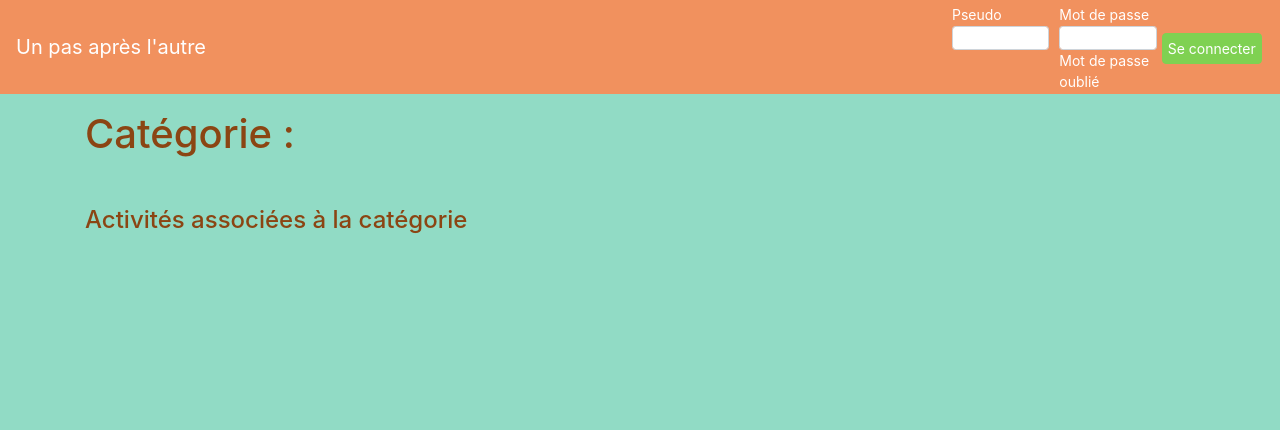
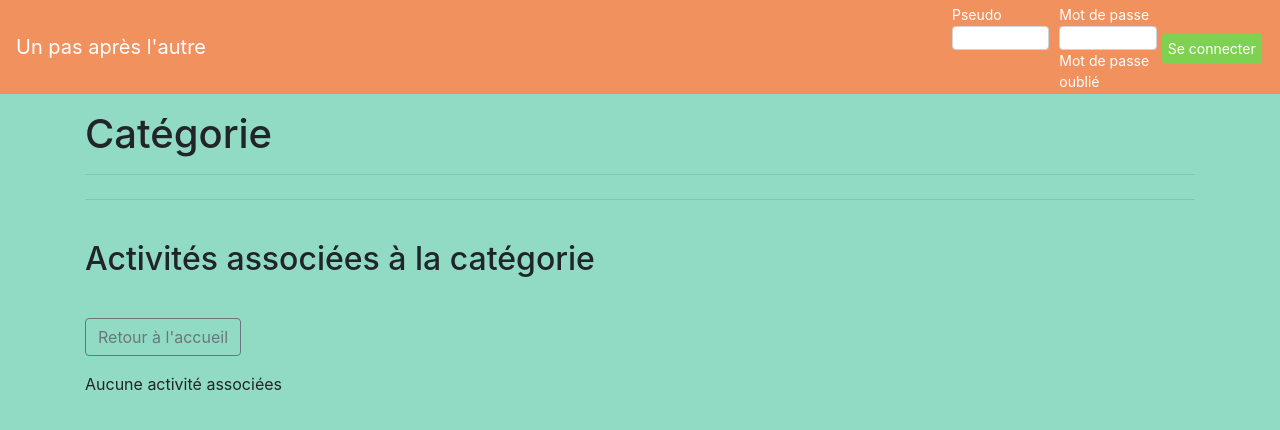
Before and after one commit to Supaishichikin/Projet_Symphony, a Symfony app: template templates/category/index.html.twig in a window 1280 px wide. Shown: the top 430 px of the page. Run offline with Twig, Linux system fonts and the light colour scheme; the template is opened without the code that fills it, so the values that code supplies are empty; some libraries are stand-ins or nearby versions.

Commit message:
création feuille de style admin, du template base admin, access/category, admin/category/edit, admin/achievement/edit

```diff
--- a/public/style/style.css
+++ b/public/style/style.css
@@ -46,15 +46,24 @@ body {
 }
 
 
-/*Admin*/
-/*Gestion Activité*/
-.btn-edit-admin{
-    background-color: #222222 !important;
-    color: #FFFFFF !important;
-}
-
 /*Achievement index*/
 .border-card{
     padding: 4px;
     border:  4px solid ;
 }
+
+/*access/category/id*/
+hr{
+    clear: both;
+}
+.h2-category{
+    margin-top: 40px;
+    margin-bottom: 40px;
+}
+.img-category{
+    float: left;
+}
+.category-description{
+    color: #B0413E;
+    font-style: italic;
+}
--- a/src/Controller/Admin/CategoryController.php
+++ b/src/Controller/Admin/CategoryController.php
@@ -38,6 +38,8 @@ CategoryController extends AbstractController
     public function edit(Request $request, EntityManagerInterface $manager, $id)
     {
 
+        $currentUser = $this->getUser();
+
         if(is_null($id)){
             $category = new Category();
         }else{// modification
@@ -71,7 +73,8 @@ CategoryController extends AbstractController
         return $this->render(
             'Admin/category/edit.html.twig',
             [
-                'form' => $form->createView()
+                'form' => $form->createView(),
+                'user' => $currentUser
             ]
 
         );
--- a/templates/Admin/achievement/index.html.twig
+++ b/templates/Admin/achievement/index.html.twig
@@ -1,4 +1,4 @@
-{% extends 'base.html.twig' %}
+{% extends 'Admin/base.html.twig' %}
 
 {% block title %}Gestion articles - {{ parent() }}{% endblock %}
 
--- /dev/null
+++ b/templates/Admin/base.html.twig
@@ -0,0 +1,6 @@
+{% extends 'base.html.twig' %}
+
+{% block stylesheets %}
+    {{ parent() }}
+    <link rel="stylesheet" href="{{ asset('style/admin.css') }}">
+{% endblock %}
--- a/templates/Admin/category/index.html.twig
+++ b/templates/Admin/category/index.html.twig
@@ -1,4 +1,4 @@
-{% extends 'base.html.twig' %}
+{% extends 'Admin/base.html.twig' %}
 
 {% block title %}Gestion catégories - {{ parent() }}{% endblock %}
 
--- a/templates/base.html.twig
+++ b/templates/base.html.twig
@@ -4,8 +4,8 @@
         <meta charset="UTF-8">
         <title>{% block title %}Un pas après l'autre{% endblock %}</title>
         {% block stylesheets %}
+            <link rel="stylesheet" href="https://stackpath.bootstrapcdn.com/bootstrap/4.4.1/css/bootstrap.min.css" integrity="sha384-Vkoo8x4CGsO3+Hhxv8T/Q5PaXtkKtu6ug5TOeNV6gBiFeWPGFN9MuhOf23Q9Ifjh" crossorigin="anonymous">
             <link rel="stylesheet" href="{{ asset('style/style.css') }}">
-            <link rel="stylesheet" href="https://stackpath.bootstrapcdn.com/bootstrap/4.4.1/css/bootstrap.min.css" integrity="sha384-Vkoo8x4CGsO3+Hhxv8T/Q5PaXtkKtu6ug5TOeNV6gBiFeWPGFN9MuhOf23Q9Ifjh" crossorigin="anonymous">
         {% endblock %}
     </head>
     <body>
--- a/templates/category/index.html.twig
+++ b/templates/category/index.html.twig
@@ -3,18 +3,43 @@
 {% block title %}{{ category.name ~ ' - ' ~ parent() }}{% endblock %}
 
 {% block body %}
-    <h1 style="color:saddlebrown;">Catégorie :</h1>
-    <strong class="mb-2 mt-2" style="font-size: 30px;">{{ category.name }}</strong>
+    <h1>Catégorie {{ category.name }}</h1>
+
+    <hr>
+
+
 
     {% if category.description is not null %}
-        <h4 style="color: saddlebrown;" class="mt-5">Description de la Catégorie :</h4>
-        <p class="mt-2">{{ category.description }}</p>
+            <h2  class="h2-category">Description de la Catégorie </h2>
+                <img class="img-thumbnail img-category mr-2" src="http://via.placeholder.com/300x150" alt="">
+                <p class="pt-3">
+
+                        <strong class="category-description">{{ category.description }}</strong> <br><br>
+                        Lorem ipsum dolor sit
+                        amet,consectetur adipisicing elit. Ad aut consequatur, deleniti dolorem eius, et fuga, fugit
+                        harumhic molestiasnostrum praesentium provident quia quod vel? Eos laboriosam quisquam quod.
+                        Atqueaut doloribus, incidunt itaque possimus quidem! A animi assumenda atque dignissimos
+                        distinctio eaque fuga,itaque nisi, odit perferendis quibusdam tempore! Eius omnis provident
+                        ratione vero. Consectetur id maioresvelit.Deleniti dolorum ducimus eaque, ex
+                        expedita magnam mollitia necessitatibus quaerat quasqui sed vero. Aut commodi eius
+                        exercitationem laboriosam magni porro repellat! Amet autem fugit nobis quissit unde,
+                        voluptatibus?
+
+
+                </p>
     {% endif %}
 
-    <h4 style="color: saddlebrown;" class="mt-5">Activités associées à la catégorie </h4>
-    <div class="row">
+    <hr class="mt-4">
+
+    <h2 class="h2-category">Activités associées à la catégorie </h2>
+    <a class="btn btn-outline-secondary mb-3" href="{{ path('app_achievement_index') }}">Retour à l'accueil</a>
+    <div class="d-flex">
         {% for achievement in achievements %}
             {{ render(controller('App\\Controller\\AchievementController::card', {'achievement' : achievement})) }}
+        {% else %}
+            <p>Aucune activité associées</p>
         {% endfor %}
     </div>
+
+
 {% endblock %}
```
Also changed, not shown: public/style/admin.css (added, +36 -0 lines), templates/Admin/achievement/edit.html.twig (+13 -11 lines), templates/Admin/category/edit.html.twig (+18 -3 lines), templates/achievement/index.html.twig (+12 -5 lines).
